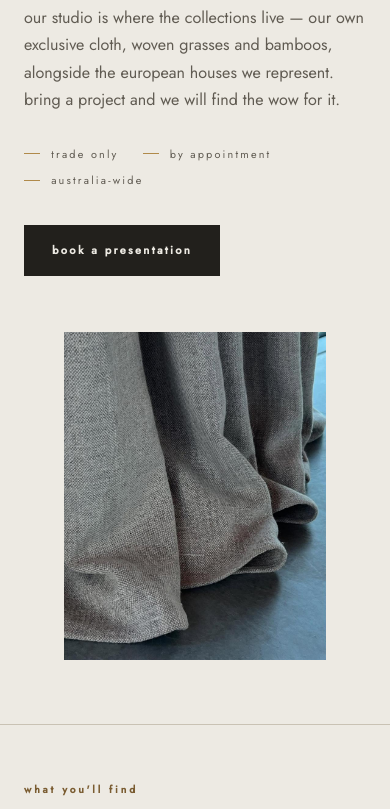
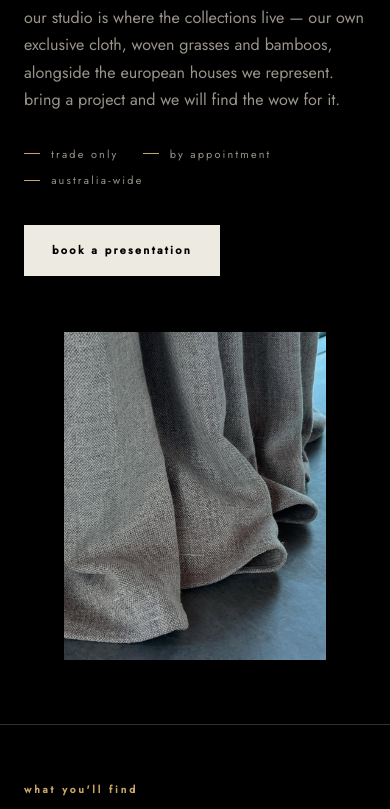
Before and after one commit to r0cksteadyw00t/ianfrood-drafts, a plain HTML site: page a/index.html in a window 390 px wide. Shown: the part 385-1194 px from the top of the page. Drawn offline with Linux system fonts and the light colour scheme.

Commit message:
Black background for everyone, regardless of OS appearance
The palette followed prefers-color-scheme, so a visitor on a light-mode Mac
saw the limestone version while a dark-mode machine saw black. The brand is
black, so the site now commits to it: one palette, no media query, no
data-theme stamps, and color-scheme:dark so scrollbars and form controls
match rather than rendering light.

Co-Authored-By: Claude Opus 5 <noreply@anthropic.com>

```diff
--- a/a/index.html
+++ b/a/index.html
@@ -111,6 +111,17 @@ a:focus-visible,.cta:focus-visible{outline:2px solid var(--accent);outline-offse
 .wordmark .logo-svg{width:clamp(11rem,40vw,18rem);height:auto;display:block;color:var(--ink)}
 .tb-logo .logo-svg-sm{width:6.5rem;height:auto;display:block;color:var(--ink)}
 body{text-transform:lowercase}
+
+/* ---- brand is black: single committed identity, not OS-dependent ---- */
+:root,
+:root:not([data-theme="light"]),
+:root[data-theme="light"],
+:root[data-theme="dark"]{
+  color-scheme:dark;
+  --paper:#000000; --paper-2:#121110; --ink:#EDEAE2; --ink-2:#9A948A;
+  --line:#33302B; --accent:#C9A469; --brass:#C9A469;
+}
+html,body{background:#000000;color:#EDEAE2}
 </style>
 </head>
 <body>
```
Also changed, not shown: b/index.html (+11 -0 lines), c/index.html (+11 -0 lines).
